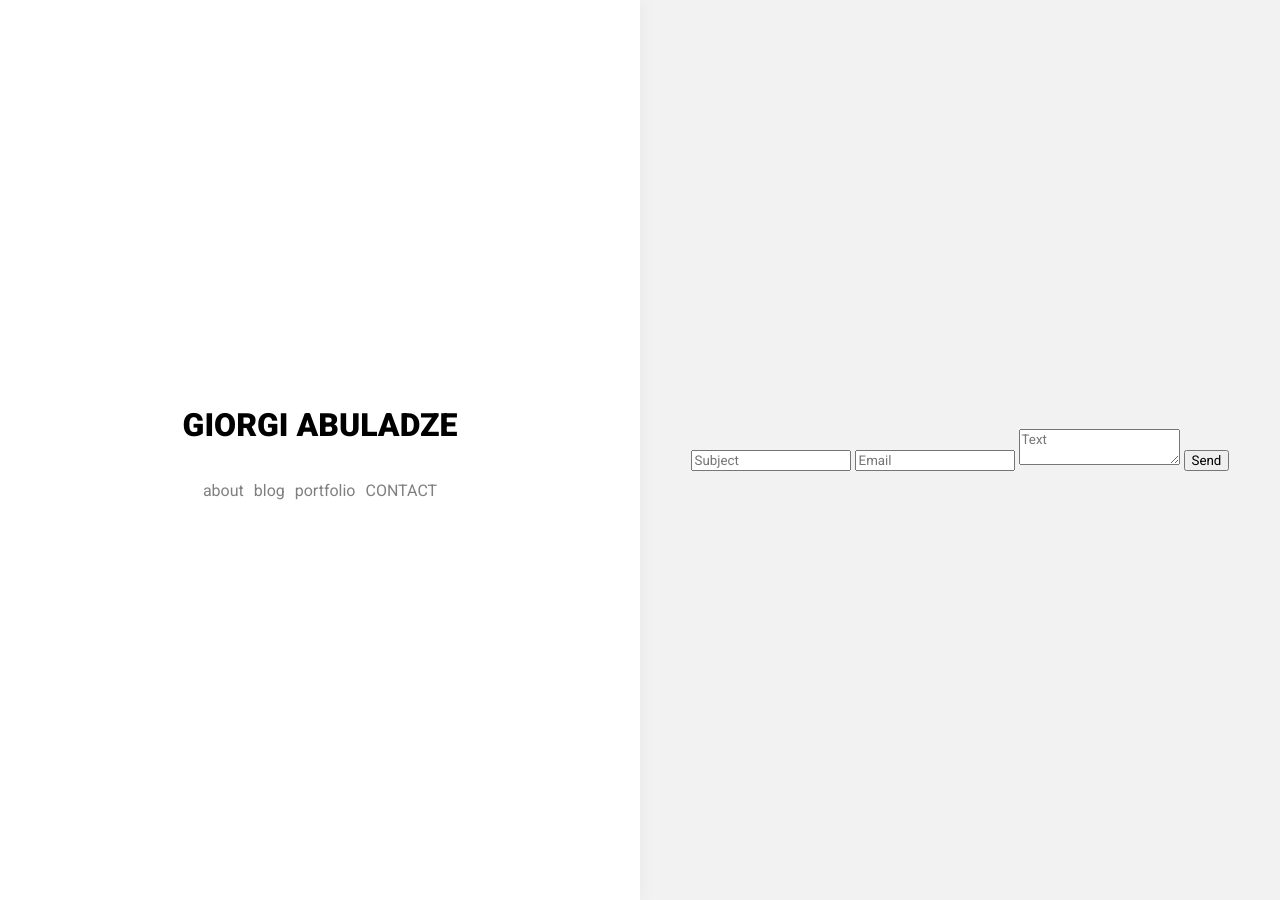
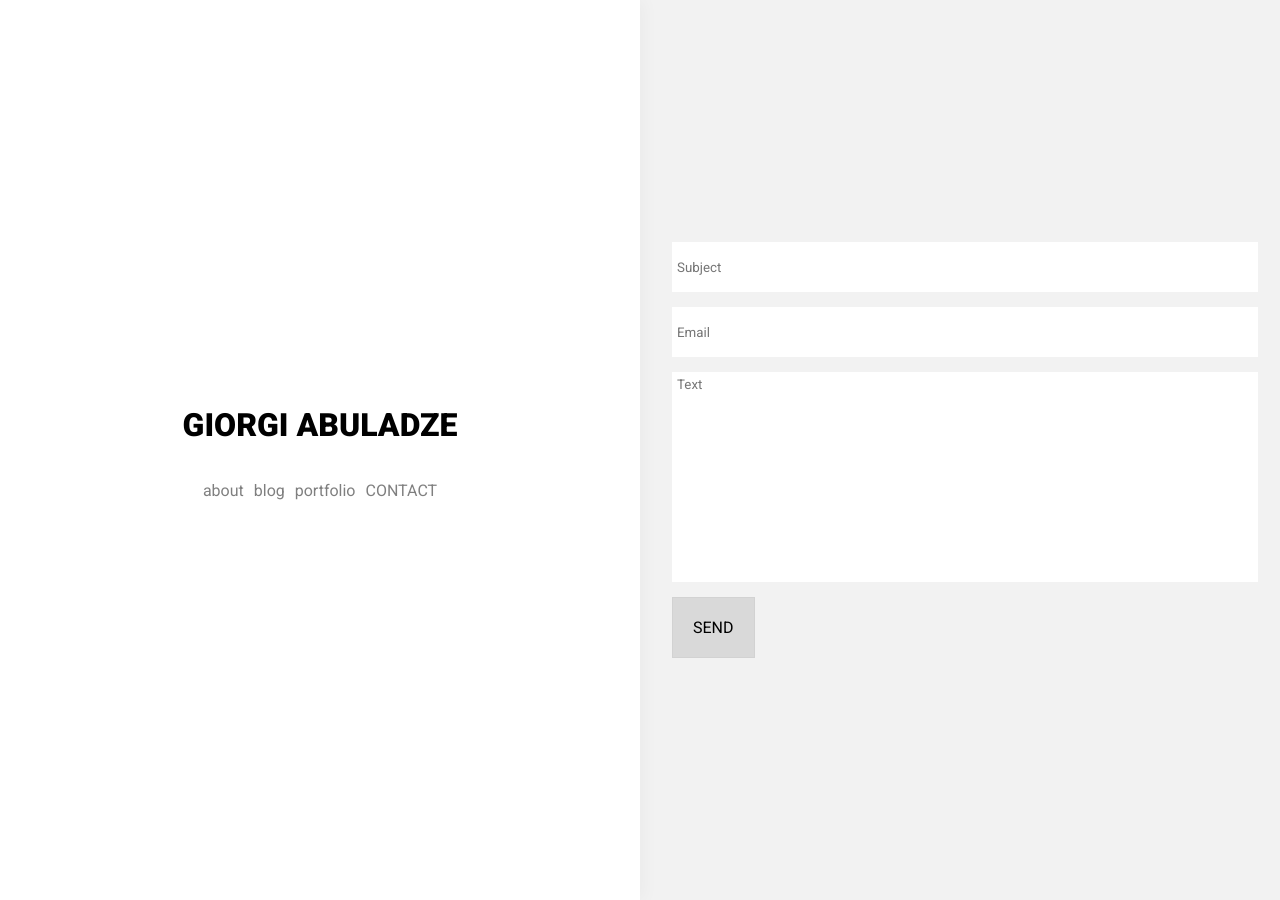
Before and after one commit to gabuladze/gabuladze.github.io, a Jekyll site: the page built from contact.html, in a window 1280 px wide. Built offline with Jekyll 4.4.1, drawn with Linux system fonts in a browser that asks for light colours.

Commit message:
Added styling for contact form

```diff
--- a/assets/css/landing.css
+++ b/assets/css/landing.css
@@ -103,6 +103,40 @@ div.container h1.landing {
   text-align: center;
 }
 
+form.contact-form {
+  width: 90%;
+}
+
+.contact-form input, textarea {
+  display: block;
+  width: 100%;
+  margin-bottom: 15px;
+  border: 0;
+  padding: 5px;
+}
+
+.contact-form input {
+  height: 40px;
+}
+
+.contact-form textarea {
+  height: 200px;
+  resize: none;
+}
+
+.contact-form button {
+  background: rgba(0, 0, 0, .1);
+  font-size: 1em;
+  text-transform: uppercase;
+  padding: 20px;
+  cursor: pointer;
+  border: 1px solid rgba(0, 0, 0, .03);
+}
+
+.contact-form button:hover {
+  background: rgba(0, 0, 0, .2);
+}
+
 @media screen and (max-width: 800px) {
   div.container {
     flex-flow: column;
```
